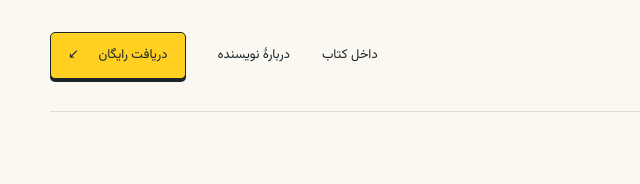
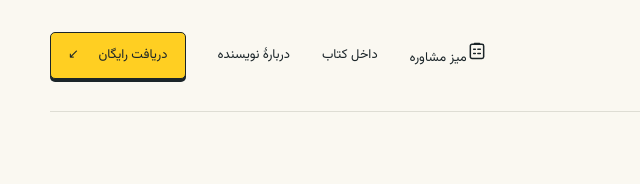
Before and after one commit to nimania/nimasdiner, a plain HTML site: page index.html in a window 1280 px wide. Shown: the top 184 px of the page, 0-640 px from the left. Drawn offline with Linux system fonts and the light colour scheme.

Commit message:
feat(home): add consulting desk icon to main navigation

```diff
--- a/index.html
+++ b/index.html
@@ -1,7 +1,7 @@
 <!doctype html>
 <html lang="fa" dir="rtl"><head><meta charset="utf-8"><meta name="viewport" content="width=device-width,initial-scale=1"><title>مرجع جامع مدیریت رستوران | نیما داینر</title><meta name="description" content="دریافت رایگان کتاب مرجع جامع مدیریت رستوران، نوشتهٔ نیما افشارنادری؛ ۱۰۱ قانون طلایی از استانداردهای جهانی تا واقعیت بازار ایران."><meta name="theme-color" content="#ffcf22"><link rel="canonical" href="https://nimania.github.io/nimasdiner/"><meta property="og:title" content="۱۰۱ قانون طلایی مدیریت رستوران"><meta property="og:description" content="راهنمای عملی نیما داینر برای مدیران، مالکان و کسانی که می‌خواهند رستوران راه بیندازند."><meta property="og:image" content="https://nimania.github.io/nimasdiner/assets/cover.webp"><meta property="og:type" content="website"><link rel="icon" href="assets/favicon.svg" type="image/svg+xml"><link rel="stylesheet" href="style.css"><script src="app.js" defer></script></head>
 <body><a class="skip" href="#main">رفتن به محتوای اصلی</a>
-<header class="header wrap"><a class="brand" href="./" aria-label="نیما داینر، خانه"><span class="brand-fa">نیما داینر<span class="red-dot">.</span></span><span class="brand-en" dir="ltr">NIMA’S DINER</span></a><nav aria-label="منوی اصلی"><a href="#inside">داخل کتاب</a><a href="#author">دربارهٔ نویسنده</a><a class="nav-cta" href="#get-book">دریافت رایگان <span aria-hidden="true">↙</span></a></nav></header>
+<header class="header wrap"><a class="brand" href="./" aria-label="نیما داینر، خانه"><span class="brand-fa">نیما داینر<span class="red-dot">.</span></span><span class="brand-en" dir="ltr">NIMA’S DINER</span></a><nav aria-label="منوی اصلی"><a class="consulting-link" href="consulting/" aria-label="ورود به میز مشاوره" title="میز مشاوره"><svg aria-hidden="true" width="20" height="20" viewBox="0 0 24 24" fill="none" stroke="currentColor" stroke-width="1.8" stroke-linecap="round" stroke-linejoin="round"><rect x="4" y="4" width="16" height="17" rx="2"></rect><path d="M9 4V3h6v1M8 10h2m3 0h3M8 15h2m3 0h3"></path></svg><span class="consulting-label">میز مشاوره</span></a><a href="#inside">داخل کتاب</a><a href="#author">دربارهٔ نویسنده</a><a class="nav-cta" href="#get-book">دریافت رایگان <span aria-hidden="true">↙</span></a></nav></header>
 <main id="main">
 <section class="hero wrap"><div class="hero-copy"><p class="eyebrow"><span></span> یک راهنمای عملی برای رستوران‌داری</p><h1>غذای خوب،<br>شروع ماجراست<span class="red-dot">.</span></h1><p class="hero-intro">رستوران خوب را با <strong>مدیریت خوب</strong> می‌سازیم.</p><p class="hero-description">از انتخاب ملک و قیمت‌گذاری منو تا مدیریت تیم و تجربهٔ مشتری؛ ۱۰۱ قانون برای اینکه کسب‌وکارتان را دقیق‌تر ببینید و بهتر اداره کنید.</p><div class="actions"><a class="button dark" href="#get-book">کتاب را رایگان بگیرید <span aria-hidden="true">↓</span></a><a class="text-link" href="#inside">فصل‌های کتاب را ببینید ↓</a></div><div class="hero-meta"><span>نوشتهٔ نیما افشارنادری</span><span>PDF فارسی · ۵۲ صفحه</span></div></div>
 <div class="book-stage"><span class="stage-label" dir="ltr">THE RESTAURANT PLAYBOOK</span><div class="book"><img src="assets/cover.webp" alt="جلد کتاب مرجع جامع مدیریت رستوران، ۱۰۱ قانون طلایی، نیما افشارنادری" width="1024" height="1536" fetchpriority="high"></div><div class="free-tag"><strong>رایگان</strong><span>برای اهلِ کار</span></div><span class="stage-index" dir="ltr">VOL. 01 / NIMA’S DINER</span></div></section>
```
